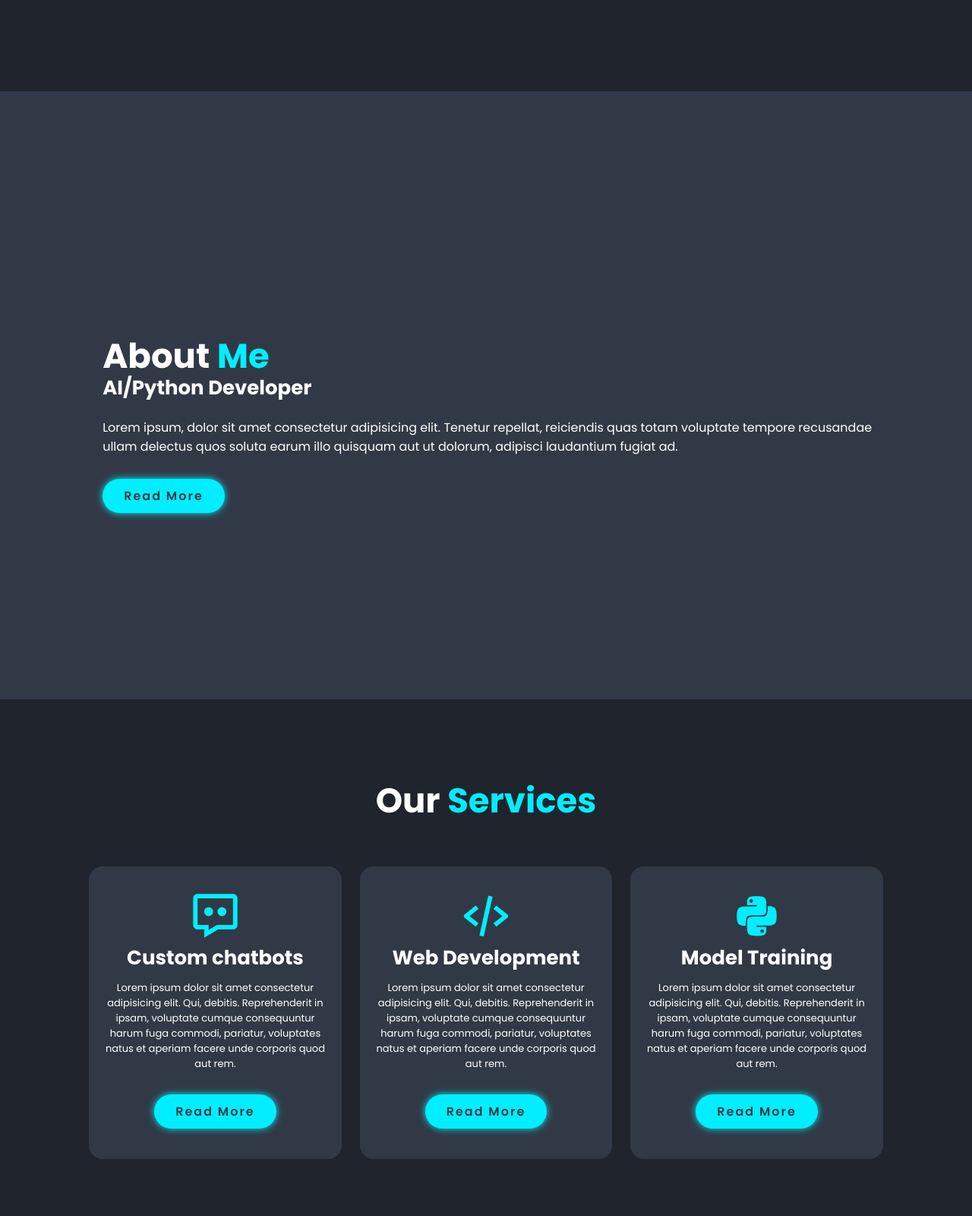
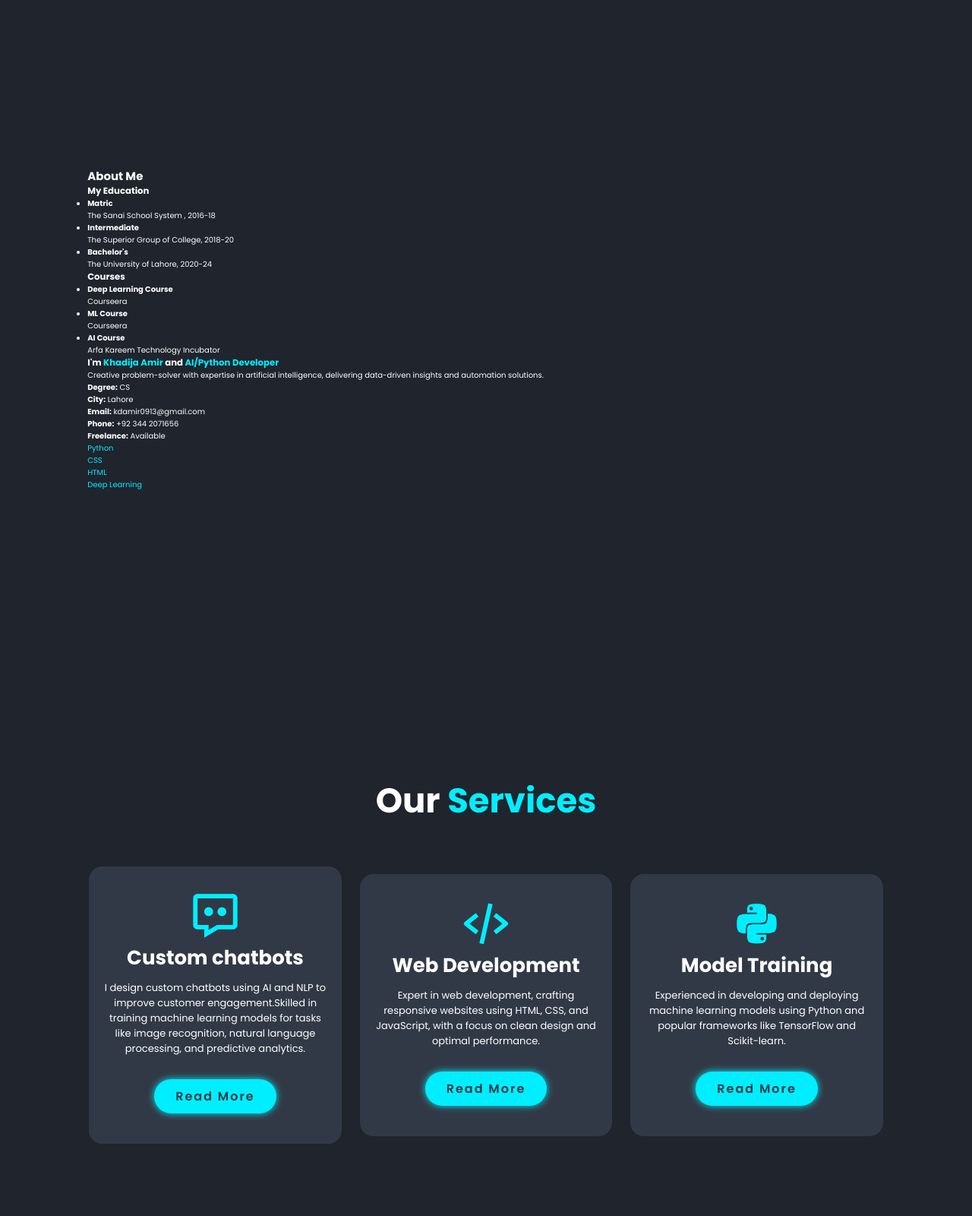
Before and after one commit to Khadija719/MY-PORTFOLIO, a plain HTML site: page index.html in a window 1280 px wide. Shown: the part 680-2280 px from the top of the page at 76% size. Drawn offline with nearby package versions, Linux system fonts and the light colour scheme; files that its build step writes are made by us from their sources; files whose address does not match are found by name.

Commit message:
Update index.html

```diff
--- a/index.html
+++ b/index.html
@@ -34,27 +34,29 @@
       <div class="home-content">
         <h3>Hllo, It's Me</h3>
         <h1>Khadija Amir</h1>
-        <h3>And I'm a <span>AI/Python Developer</span></h3>
-        <p>Lorem, ipsum dolor sit amet consectetur adipisicing elit.
-           Expedita impedit voluptatem maxime distinctio,
-           officia commodi tempore, explicabo quas rem molestias praesentium saepe
-           enim dolores eum sit. Similique repudiandae sunt omnis.</p>
+        <h3>And I'm a <span class="multiple-text">AI/Python Developer</span></h3>
+        <p>I am a Passionate AI Developer and have skilled in Python, machine learning, and deep learning,
+          crafting innovative solutions to real-world problems. AI enthusiast developing smart models
+          and chatbots with a focus on efficiency and scalability.
+
+
+        </p>
            <div class="social-media">
-            <a href="#">
+            <a href="https://www.facebook.com/share/1KSDKJRKEd/?mibextid=wwXIfr" target="_blank" rel="noopener noreferrer">
               <i class='bx bxl-facebook' ></i>
             </a>
-            <a href="#">
-              <i class='bx bxl-twitter' ></i>
+            <a href="https://github.com/Khadija719" target="_blank" rel="noopener noreferrer">
+              <i class='bx bxl-github' ></i>
             </a>
-            <a href="#">
-              <i class='bx bxl-instagram-alt'></i>
+            <a href="https://www.instagram.com/umeed_64?igsh=ejA2bzFhYm03bW96&utm_source=ig_contact_invite" target="_blank" rel="noopener noreferrer">
+              <i class='bx bxl-instagram-alt' ></i>
             </a>
-            <a href="#">
+            <a href="https://www.linkedin.com/in/khadija-amir-a7a2b9224?utm_source=share&utm_campaign=share_via&utm_content=profile&utm_medium=ios_app" target="_blank" rel="noopener noreferrer">
               <i class='bx bxl-linkedin' ></i>
             </a>
         </div>
 
-           <a href="#" class="btn">Downlaod CV</a>
+           <a href="cv/Khadija Amir.pdf" class="btn">Downlaod CV</a>
         </div>
 
            <div class="home-img">
@@ -63,20 +65,95 @@
 
     </section>
     <!--About section-->
-    <section class="about" id="about">
-      <div class="about-img">
-        <img src="images/Untitled_design__2_-removebg-preview.png" alt="">
+    <section id="about" class="about-me">
+      <div class="container">
+          <h2>About Me</h2>
+          <div class="content">
+              <!-- Left side: Education -->
+              <div class="education">
+                  <h3>My Education</h3>
+                  <ul>
+                      <li>
+                          <h4>Matric</h4>
+                          <p>The Sanai School System , 2016-18</p>
+                      </li>
+                      <li>
+                          <h4>Intermediate</h4>
+                          <p>The Superior Group of College, 2018-20</p>
+                      </li>
+                      <li>
+                          <h4>Bachelor's</h4>
+                          <p>The University of Lahore, 2020-24</p>
+                      </li>
+                  </ul>
+
+                  <h3>Courses</h3>
+                <ul>
+                    <li>
+                        <h4>Deep Learning Course</h4>
+                        <p>Courseera</p>
+                    </li>
+                    <li>
+                        <h4>ML Course</h4>
+                        <p>Courseera</p>
+                    </li>
+                    <li>
+                        <h4>AI Course</h4>
+                        <p>Arfa Kareem Technology Incubator</p>
+                    </li>
+                </ul>
+              </div>
+
+              <!-- Right side: About and Skills -->
+              <div class="details">
+                  <h3>I'm <span>Khadija Amir</span> and <span>AI/Python Developer</span></h3>
+                  <p>Creative problem-solver with expertise in artificial intelligence,
+                    delivering data-driven insights and automation solutions.</p>
+                  <div class="info">
+                      <div class="info-item">
+
+
+                          <p><strong>Degree:</strong> CS</p>
+                          <p><strong>City:</strong> Lahore</p>
+                      </div>
+                      <div class="info-item">
+
+                          <p><strong>Email:</strong> kdamir0913@gmail.com</p>
+                          <p><strong>Phone:</strong> +92 344 2071656</p>
+                          <p><strong>Freelance:</strong> Available</p>
+                      </div>
+                  </div>
+                  <div class="skills">
+                      <div class="skill">
+                          <span>Python</span>
+                          <div class="skill-bar">
+                              <div class="skill-fill" style="width: 95%;"></div>
+                          </div>
+                      </div>
+                      <div class="skill">
+                          <span>CSS</span>
+                          <div class="skill-bar">
+                              <div class="skill-fill" style="width: 95%;"></div>
+                          </div>
+                      </div>
+                      <div class="skill">
+                          <span>HTML</span>
+                          <div class="skill-bar">
+                              <div class="skill-fill" style="width: 75%;"></div>
+                          </div>
+                      </div>
+                      <div class="skill">
+                          <span>Deep Learning</span>
+                          <div class="skill-bar">
+                              <div class="skill-fill" style="width: 66%;"></div>
+                          </div>
+                      </div>
+                  </div>
+
+              </div>
+          </div>
       </div>
-      <div class="about-content">
-        <h2 class="heading">About <span>Me</span></h2>
-        <h3>AI/Python Developer</h3>
-        <p>Lorem ipsum, dolor sit amet consectetur adipisicing elit.
-           Tenetur repellat, reiciendis quas totam voluptate tempore
-            recusandae ullam delectus quos soluta earum illo quisquam
-            aut ut dolorum, adipisci laudantium fugiat ad.</p>
-            <a href="#" class="btn">Read More</a>
-      </div>
-    </section>
+  </section>
     <!--Service Section-->
     <section class="services" id="services">
       <h2 class="heading">Our <span>Services</span></h2>
@@ -85,10 +162,8 @@
           <i class='bx bx-message-dots' ></i>
           <h3>Custom chatbots</h3>
           <p>
-            Lorem ipsum dolor sit amet consectetur adipisicing elit.
-             Qui, debitis. Reprehenderit in ipsam, voluptate cumque
-              consequuntur harum fuga commodi, pariatur, voluptates natus et
-              aperiam facere unde corporis quod aut rem.
+            I design custom chatbots using AI and NLP to improve customer engagement.Skilled
+            in training machine learning models for tasks like image recognition, natural language processing, and predictive analytics.
           </p>
           <a href="#" class="btn">Read More</a>
         </div>
@@ -97,10 +172,8 @@
           <i class='bx bx-code-alt' ></i>
           <h3>Web Development</h3>
           <p>
-            Lorem ipsum dolor sit amet consectetur adipisicing elit.
-             Qui, debitis. Reprehenderit in ipsam, voluptate cumque
-              consequuntur harum fuga commodi, pariatur, voluptates natus et
-              aperiam facere unde corporis quod aut rem.
+            Expert in web development, crafting responsive
+            websites using HTML, CSS, and JavaScript, with a focus on clean design and optimal performance.
           </p>
           <a href="#" class="btn">Read More</a>
         </div>
@@ -109,10 +182,8 @@
           <i class='bx bxl-python'></i>
           <h3>Model Training</h3>
           <p>
-            Lorem ipsum dolor sit amet consectetur adipisicing elit.
-             Qui, debitis. Reprehenderit in ipsam, voluptate cumque
-              consequuntur harum fuga commodi, pariatur, voluptates natus et
-              aperiam facere unde corporis quod aut rem.
+            Experienced in developing and deploying machine
+             learning models using Python and popular frameworks like TensorFlow and Scikit-learn.
           </p>
           <a href="#" class="btn">Read More</a>
         </div>
@@ -127,8 +198,8 @@
           <img src="images/portfolio6.jpg" alt="">
           <div class="portfolio-layer">
             <h4>Chatbot</h4>
-            <p>Lorem ipsum dolor sit amet consectetur adipisicing elit. Totam dolorem mollitia nam perferendis. </p>
-            <a href="#"><i class='bx bx-link-external' ></i></a>
+            <p>I design custom chatbots to enhance user interactions. </p>
+            <a href="https://github.com/Khadija719/chatbot" target="_blank" rel="noopener noreferrer"><i class='bx bx-link-external' ></i></a>
           </div>
         </div>
 
@@ -136,7 +207,7 @@
           <img src="images/portfolio1.jpg" alt="">
           <div class="portfolio-layer">
             <h4>Web Development</h4>
-            <p>Lorem ipsum dolor sit amet consectetur adipisicing elit. Totam dolorem mollitia nam perferendis. </p>
+            <p>Proficient in web development, creating responsive and functional websites.</p>
             <a href="#"><i class='bx bx-link-external' ></i></a>
           </div>
         </div>
@@ -145,17 +216,20 @@
           <img src="images/portfolio5.jpg" alt="">
           <div class="portfolio-layer">
             <h4>Model Training</h4>
-            <p>Lorem ipsum dolor sit amet consectetur adipisicing elit. Totam dolorem mollitia nam perferendis. </p>
-            <a href="#"><i class='bx bx-link-external' ></i></a>
-          </div>
+            <p>Specialized in training machine learning models for various applications.</p>
+            <a href="https://github.com/Khadija719/house-price.git" target="_blank" rel="noopener noreferrer">
+                <i class='bx bx-link-external'></i>
+            </a>
+        </div>
+
         </div>
 
         <div class="portfolio-box">
           <img src="images/portfolio4.jpg" alt="">
           <div class="portfolio-layer">
             <h4>Web Design</h4>
-            <p>Lorem ipsum dolor sit amet consectetur adipisicing elit. Totam dolorem mollitia nam perferendis. </p>
-            <a href="#"><i class='bx bx-link-external' ></i></a>
+            <p>Crafting designs that combine form, function, and creativity to deliver impactful results. </p>
+            <a href="https://github.com/Khadija719/web-design.git" target="_blank" rel="noopener noreferrer"><i class='bx bx-link-external' ></i></a>
           </div>
         </div>
 
@@ -163,8 +237,8 @@
           <img src="images/portfolio2.jpg" alt="">
           <div class="portfolio-layer">
             <h4>Graphic Design</h4>
-            <p>Lorem ipsum dolor sit amet consectetur adipisicing elit. Totam dolorem mollitia nam perferendis. </p>
-            <a href="#"><i class='bx bx-link-external' ></i></a>
+            <p>Skilled in graphic design tools like Adobe Illustrator, Photoshop, and Figma. </p>
+            <a href="https://github.com/Khadija719/graphic-design.git" target="_blank" rel="noopener noreferrer"><i class='bx bx-link-external' ></i></a>
           </div>
         </div>
 
@@ -172,8 +246,8 @@
           <img src="images/portfolio3.jpg" alt="">
           <div class="portfolio-layer">
             <h4>Model Training</h4>
-            <p>Lorem ipsum dolor sit amet consectetur adipisicing elit. Totam dolorem mollitia nam perferendis. </p>
-            <a href="#"><i class='bx bx-link-external' ></i></a>
+            <p>Creating machine learning solutions that enhance decision-making in real estate and email categorization. </p>
+            <a href="https://github.com/Khadija719/email-spam.git" target="_blank" rel="noopener noreferrer"><i class='bx bx-link-external' ></i></a>
           </div>
         </div>
       </div>
```
